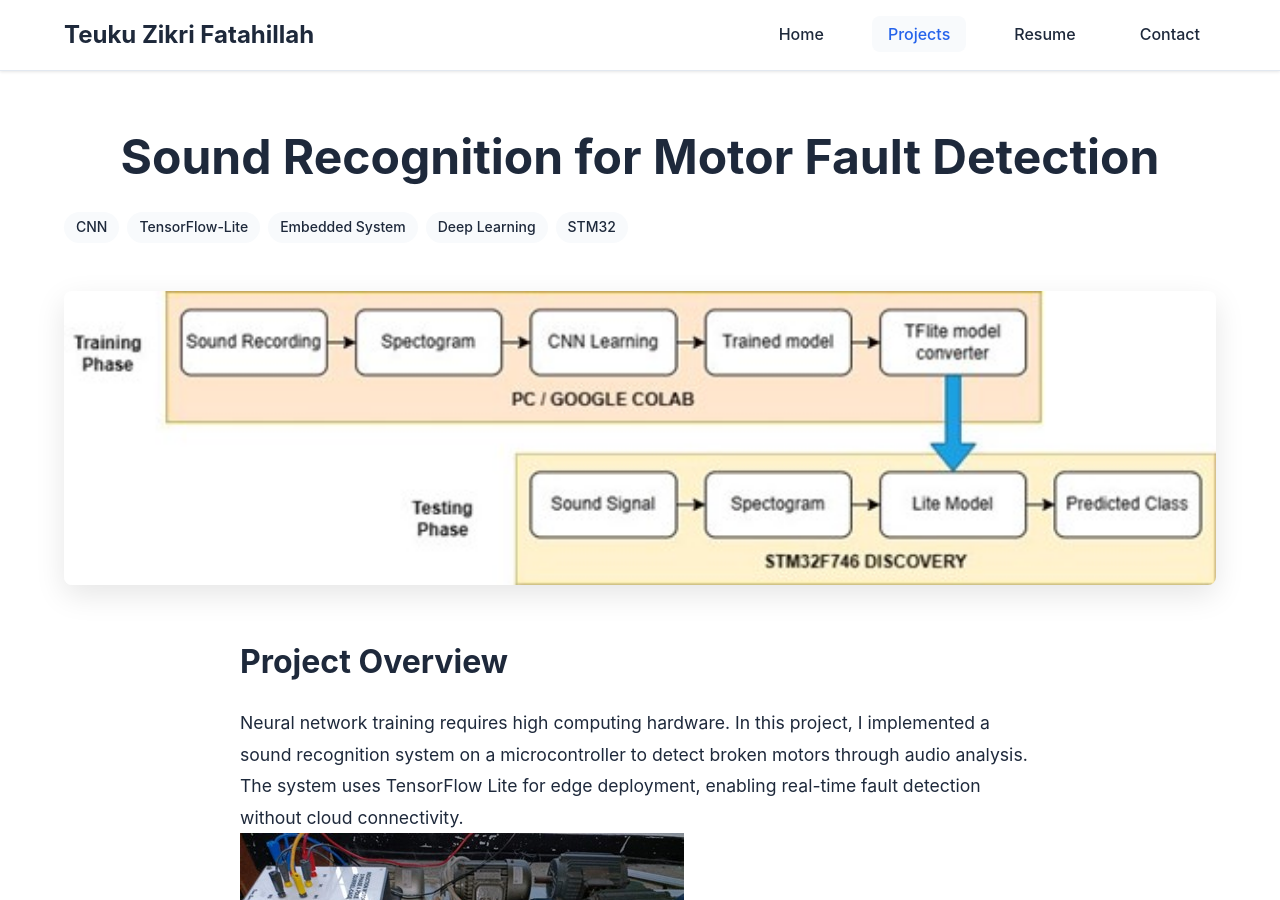
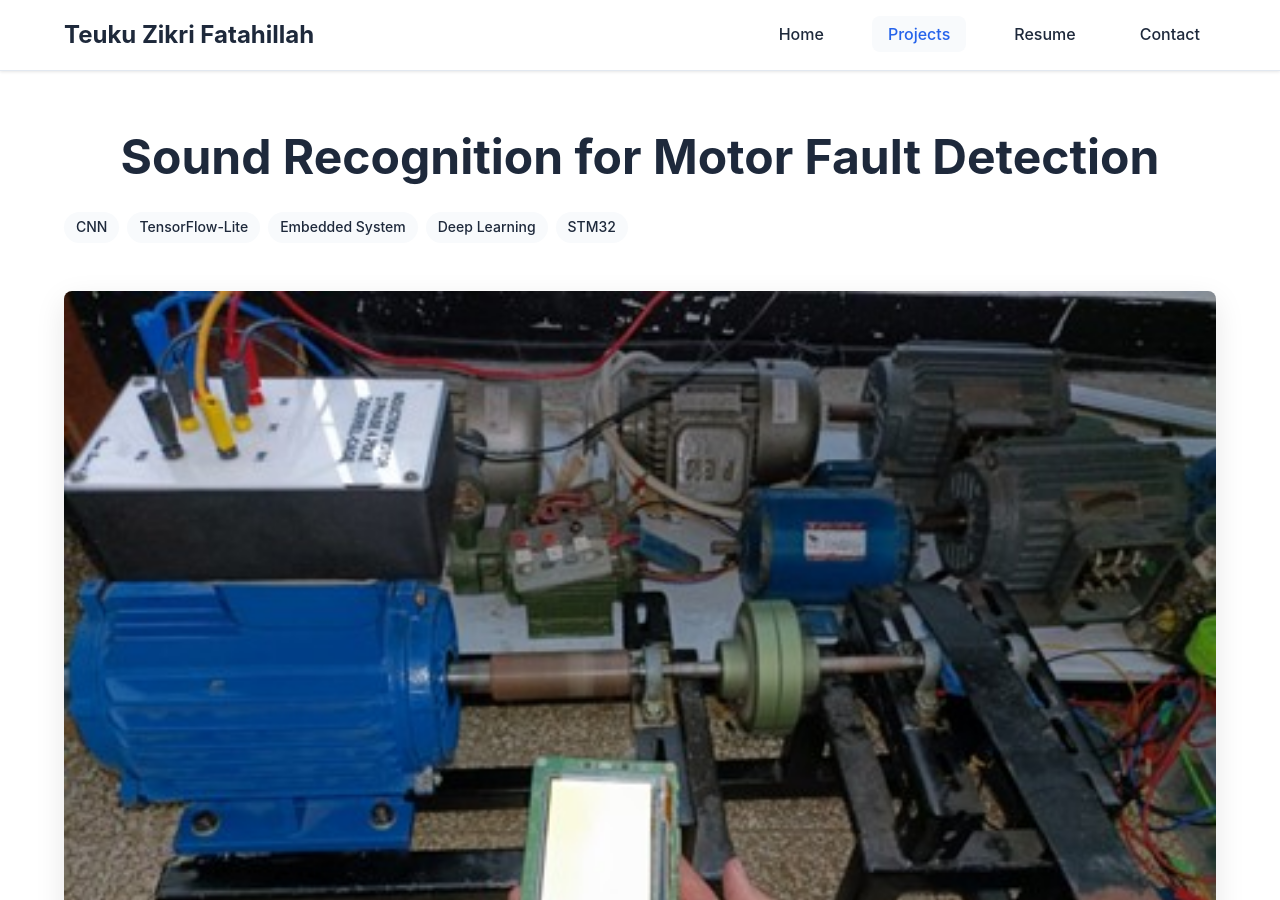
Before and after one commit to tzf230201/tzf230201.github.io, a Jekyll site: the page built from _projects/sound-recognition-motor-detection.md, in a window 1280 px wide and 900 px high. Built offline with Jekyll 4.4.1, drawn with Linux system fonts in a browser that asks for light colours.

```diff
--- a/_projects/sound-recognition-motor-detection.md
+++ b/_projects/sound-recognition-motor-detection.md
@@ -1,7 +1,7 @@
 ---
 title: Sound Recognition for Motor Fault Detection
 description: CNN-based sound recognition system on microcontroller for detecting broken motors using TensorFlow Lite with 88.3% accuracy.
-cover_image: /assets/images/projects/sound_recognition_1.jpg
+cover_image: /assets/images/projects/sound_recognition_4.jpg
 tags: [CNN, TensorFlow-Lite, Embedded System, Deep Learning, STM32]
 featured: false
 demo_url:
@@ -13,7 +13,7 @@
 
 Neural network training requires high computing hardware. In this project, I implemented a sound recognition system on a microcontroller to detect broken motors through audio analysis. The system uses TensorFlow Lite for edge deployment, enabling real-time fault detection without cloud connectivity.
 
-![System Architecture](/assets/images/projects/sound_recognition_4.jpg)
+![System Architecture](/assets/images/projects/sound_recognition_1.jpg)
 
 ## Technical Implementation
 
```
